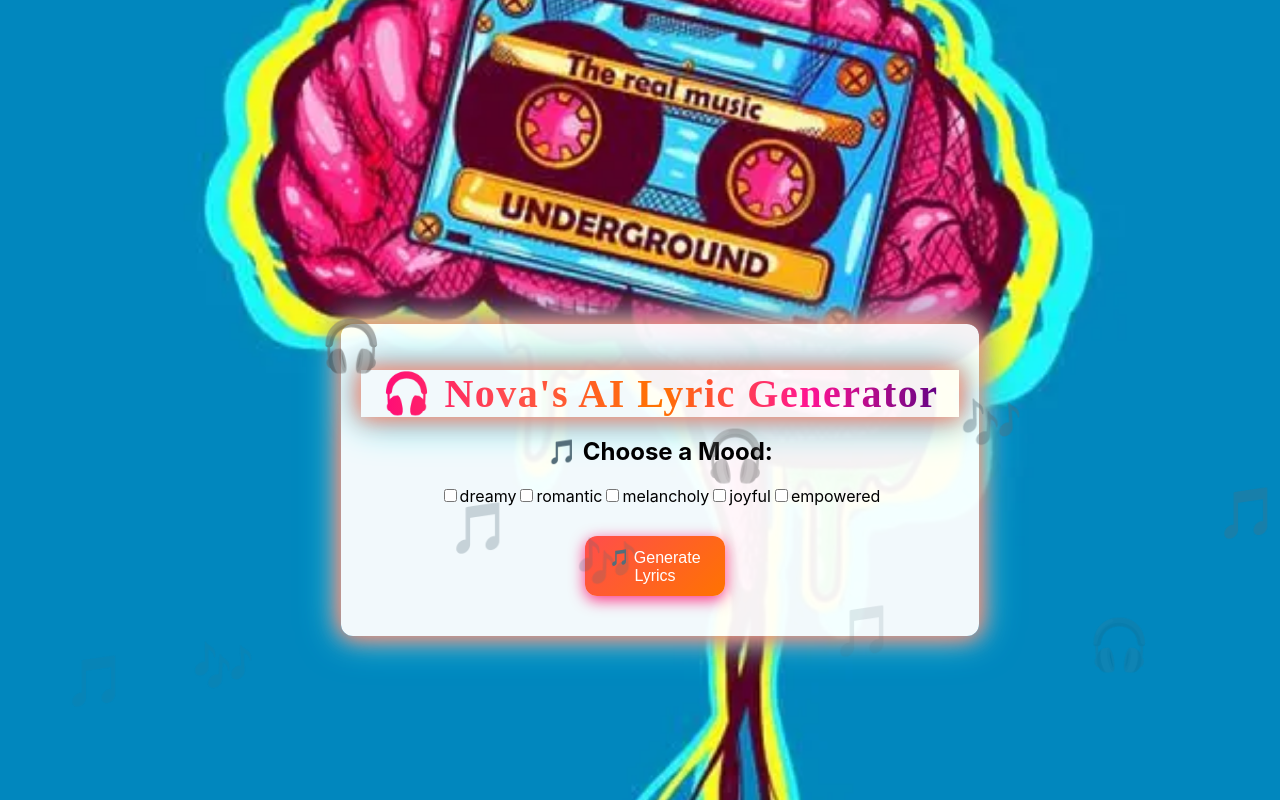
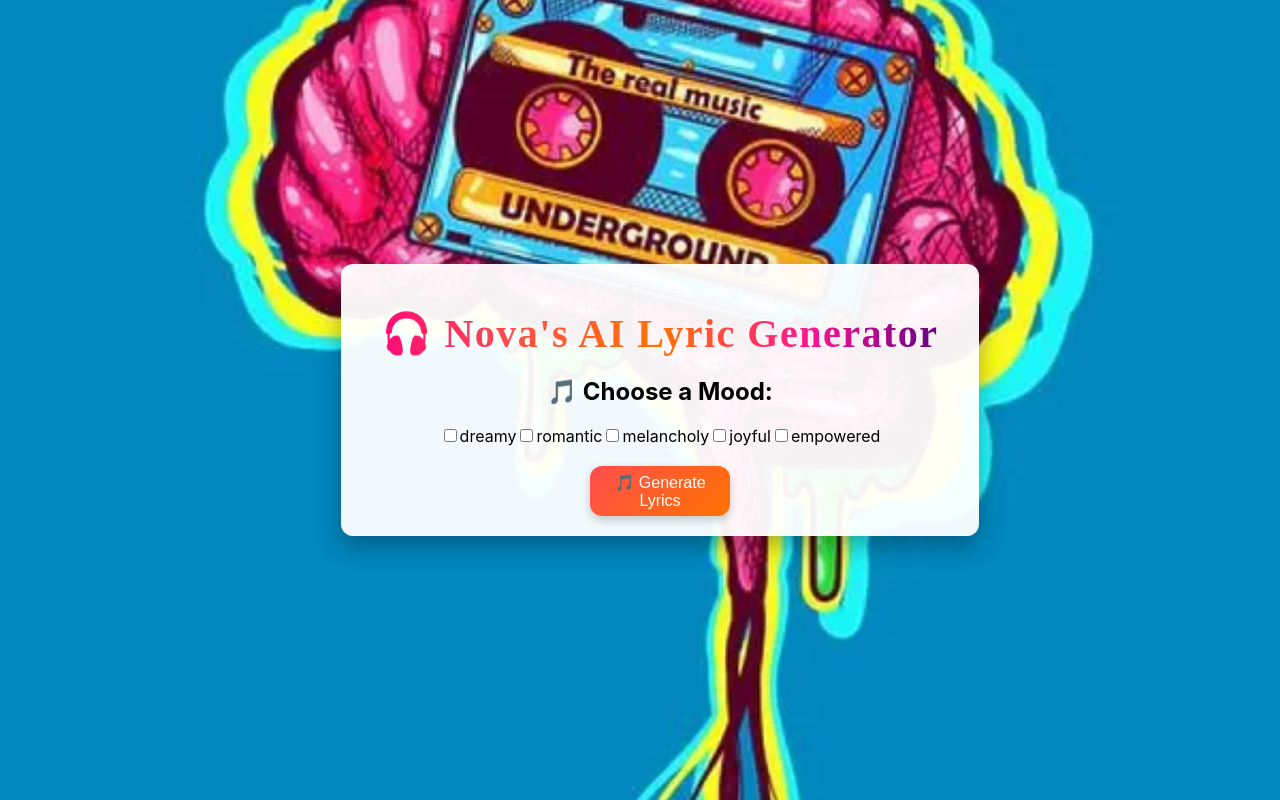
Before and after one commit to KenyettaWebDev82/ai-lyric-frontend, a React (Vite) app: page / in a window 1280 px wide. Built offline with nearby package versions, Linux system fonts and the light colour scheme.

Commit message:
Fresh styles and button fix

```diff
--- a/src/App.css
+++ b/src/App.css
@@ -10,54 +10,115 @@ body {
   align-items: center;
   background: url("../public/vibe2.webp") no-repeat center center fixed;
   background-size: cover;
-  image-rendering: crisp-edges; /* Ensures sharper images */
+  image-rendering: crisp-edges;
   -webkit-transform: translate3d(0, 0, 0);
   -webkit-backface-visibility: hidden;
 }
 
-/* Button container for spacing */
+/* --------------------- */
+/* Main App Container */
+/* --------------------- */
+.app-container {
+  width: 100%;
+  max-width: 1200px;
+  text-align: center;
+  padding: 20px;
+  background: rgba(255, 255, 255, 0.95);
+  border-radius: 12px;
+  box-shadow: 0 10px 25px rgba(0, 0, 0, 0.3);
+}
+
+/* --------------------- */
+/* Header Styles */
+/* --------------------- */
+.app-title {
+  font-family: "Bangers", cursive;
+  font-size: 2.5rem;
+  color: #ff006e;
+  margin-bottom: 20px;
+  letter-spacing: 1.5px;
+  background: linear-gradient(90deg, #ff007f, #ff4d4d, #ff7300, #ff1493, #4b0082);
+  -webkit-background-clip: text;
+  -webkit-text-fill-color: transparent;
+}
+
+/* --------------------- */
+/* Button Container */
+/* --------------------- */
 .button-container {
+  display: flex;
+  justify-content: center;
+  gap: 15px;
   margin-top: 20px;
-  margin-bottom: 20px;
+  align-items: center;
+}
+
+/* --------------------- */
+/* Universal Button Styles */
+/* --------------------- */
+button {
+  width: 140px;
+  height: 50px;
+  padding: 12px 24px;
+  border: none;
+  border-radius: 12px;
+  font-family: "Poppins", sans-serif;
+  font-size: 1rem;
+  cursor: pointer;
+  box-shadow: 0 4px 10px rgba(0, 0, 0, 0.2);
+  transition: all 0.3s ease-in-out;
+  display: flex;
+  align-items: center;
+  justify-content: center;
+  gap: 8px;
 }
 
 /* Generate Lyrics Button */
 .generate-button {
-  padding: 12px 24px;
   background: linear-gradient(135deg, #ff4d4d, #ff7300);
   color: white;
-  font-family: "Poppins", sans-serif;
-  border: none;
-  border-radius: 12px;
-  cursor: pointer;
-  box-shadow: 0 4px 15px rgba(255, 0, 102, 0.8);
-  transition: all 0.3s ease-in-out;
 }
 
 .generate-button:hover {
   background: linear-gradient(135deg, #ff007f, #ff4d4d);
-  box-shadow: 0 0 15px #ff007f, 0 0 25px #ff4d4d;
-  transform: translateY(-3px);
+  color: white;
 }
 
 /* Reset Button */
 .reset-button {
-  background: linear-gradient(135deg, #0f2027, #203a43, #2c5364);
-  color: #fff;
-  padding: 12px 24px;
-  font-family: "Poppins", sans-serif;
-  border-radius: 12px;
-  cursor: pointer;
-  margin-top: 20px;
-  box-shadow: 0 4px 10px rgba(0, 0, 0, 0.4);
+  background: linear-gradient(135deg, #ff007f, #ff4d4d);
+  color: white;
 }
 
 .reset-button:hover {
-  background: linear-gradient(135deg, #2c5364, #203a43, #0f2027);
-  transform: translateY(-3px);
+  background: linear-gradient(135deg, #ff007f, #ff4d4d);
 }
 
-/* Mood background styles */
+/* Copy Button */
+.copy-button {
+  background: linear-gradient(135deg, #ff4d4d, #ff7300);
+  color: #fff;
+}
+
+.copy-button:hover {
+  background: linear-gradient(135deg, #ff007f, #ff4d4d);
+}
+
+/* --------------------- */
+/* Lyrics Container */
+/* --------------------- */
+.lyrics-container {
+  max-height: 400px;
+  width: 90%;
+  padding: 20px;
+  background: rgba(255, 255, 255, 0.95);
+  border-radius: 12px;
+  box-shadow: 0 4px 15px rgba(0, 0, 0, 0.4);
+  margin: 20px auto;
+  overflow-y: auto;
+}
+
+/* Mood Background Styles */
 .lyrics-container.dreamy-bg {
   background: linear-gradient(135deg, #8e44ad, #3498db);
   color: #fff;
@@ -88,19 +149,7 @@ body {
   color: #333;
 }
 
-/* Lyrics container styles */
-.lyrics-container {
-  max-height: 400px;
-  width: 90%;
-  padding: 20px;
-  background: rgba(255, 255, 255, 0.9);
-  border-radius: 12px;
-  box-shadow: 0 4px 15px rgba(0, 0, 0, 0.4);
-  margin: 0 auto;
-  overflow-y: auto;
-}
-
-/* Lyrics title and content styles */
+/* Lyrics Title */
 .lyrics-title {
   font-size: 1.8rem;
   font-weight: bold;
@@ -108,208 +157,19 @@ body {
   margin-bottom: 15px;
 }
 
-/* Main container styling */
-/* Main container styling */
-.app-container {
-  width: 100%; /* Widen container */
-  max-width: 2500px; /* Increase max width */
-  text-align: center;
-  padding: 20px;
-  background: rgba(255, 255, 255, 0.95);
-  border-radius: 12px;
-  box-shadow: 0 10px 25px rgba(0, 0, 0, 0.3);
-  animation: pulseGlow 1.5s infinite alternate;
-  margin-top: 200px; /* Pull down to reveal more of the background */
-  margin-bottom: 40px;
-}
-
-
-/* Header styling */
-.app-title {
-  font-family: "Bangers", cursive;
-  font-size: 2.5rem;
-  color: #ff006e;
-  text-shadow: none;
-  margin-bottom: 20px;
-  letter-spacing: 1.5px;
-  background: linear-gradient(90deg, #ff007f, #ff4d4d, #ff7300, #ff1493, #4b0082);
-  -webkit-background-clip: text;
-  -webkit-text-fill-color: transparent;
-  animation: pulseGlow 1.5s infinite alternate;
-}
-
-/* Glow effect for container */
-@keyframes pulseGlow {
-  0% {
-    box-shadow: 0 0 15px #ff00ff, 0 0 25px #fffc00, 0 0 35px #00fff2;
-  }
-  100% {
-    box-shadow: 0 0 25px #fffc00, 0 0 35px #ff00ff, 0 0 45px #00fff2;
-  }
-}
-
-/* Button container for spacing */
-/* Button Container - Add Flex and Space */
-.button-container {
-  margin-top: 20px;
-  margin-bottom: 20px;
-  display: flex;
-  justify-content: center;
-  gap: 15px; /* Adds space between buttons */
-}
-
-
-/* Generate Lyrics Button */
-.generate-button {
-  padding: 12px 24px;
-  background: linear-gradient(135deg, #ff4d4d, #ff7300);
-  color: white;
-  font-family: "Poppins", sans-serif;
-  border: none;
-  border-radius: 12px;
-  cursor: pointer;
-  box-shadow: 0 4px 15px rgba(255, 0, 102, 0.8);
-  transition: all 0.3s ease-in-out;
-}
-
-.generate-button:hover {
-  background: linear-gradient(135deg, #ff007f, #ff4d4d);
-  box-shadow: 0 0 15px #ff007f, 0 0 25px #ff4d4d;
-  transform: translateY(-3px);
-}
-
-/* Reset Button */
-.reset-button {
-  padding: 12px 24px;
-  background: linear-gradient(135deg, #ff4d4d, #ff7300);
-  color: white;
-  font-family: "Poppins", sans-serif;
-  border: none;
-  border-radius: 12px;
-  cursor: pointer;
-  box-shadow: 0 4px 15px rgba(255, 0, 102, 0.8);
-  transition: all 0.3s ease-in-out;
-}
-
-.reset-button:hover {
- background: linear-gradient(135deg, #ff007f, #ff4d4d);
-  box-shadow: 0 0 15px #ff007f, 0 0 25px #ff4d4d;
-  transform: translateY(-3px);
-}
-
-/* Copy Button - Same as Reset */
-.copy-button {
-  padding: 12px 24px;
-  background: linear-gradient(135deg, #ff4d4d, #ff7300);
-  color: white;
-  font-family: "Poppins", sans-serif;
-  border: none;
-  border-radius: 12px;
-  cursor: pointer;
-  box-shadow: 0 4px 15px rgba(255, 0, 102, 0.8);
-  transition: all 0.3s ease-in-out;
-}
-
-.copy-button:hover {
-  background: linear-gradient(135deg, #ff007f, #ff4d4d);
-  box-shadow: 0 0 15px #ff007f, 0 0 25px #ff4d4d;
-  transform: translateY(-3px);
-}
-
-button {
-  padding: 12px 24px;
-  font-size: 1rem;
-  border-radius: 12px;
-  box-shadow: 0 4px 15px rgba(255, 0, 102, 0.8);
-  transition: all 0.3s ease-in-out;
-  cursor: pointer;
-  margin-top: 10px;
-  margin-right: 10px;
-}
-
-/* Ensure both buttons are the same width */
-button.generate-button,
-button.reset-button,
-button.copy-button {
-  width: 140px;
-  height: 60px;
-  padding: 12px 24px;
-  font-family: "Poppins", sans-serif;
-  font-size: 1rem;
-  box-sizing: border-box;
-}
-
-/* Container to evenly space buttons */
-.button-container {
-  display: flex;
-  justify-content: center;
-  gap: 15px;
-  margin-top: 20px;
-}
-
-/* Mood background styles */
-.dreamy-bg {
-  background: linear-gradient(135deg, #8e44ad, #3498db);
-  color: #fff;
-}
-
-.romantic-bg {
-  background: linear-gradient(135deg, #ff007f, #ff4d4d);
-  color: #fff;
-}
-
-.melancholy-bg {
-  background: linear-gradient(135deg, #2c3e50, #4b0082);
-  color: #fff;
-}
-
-.joyful-bg {
-  background: linear-gradient(135deg, #ff7300, #ffeb3b);
-  color: #333;
-}
-
-.empowered-bg {
-  background: linear-gradient(135deg, #ff1493, #4b0082);
-  color: #fff;
-}
-
-.default-bg {
-  background: linear-gradient(to right, #e0eafc, #cfdef3);
-  color: #333;
-}
-
-/* Lyrics container styles */
-.lyrics-container {
-  max-height: 400px;
-  width: 90%;
-  padding: 20px;
-  background: rgba(255, 255, 255, 0.95);
-  border-radius: 12px;
-  box-shadow: 0 4px 15px rgba(0, 0, 0, 0.4);
-  margin: 20px auto;
-  overflow-y: auto;
-  scroll-behavior: smooth;
-}
-
-
-/* Lyrics title and content styles */
-.lyrics-title {
-  font-size: 1.8rem;
-  font-weight: bold;
-  color: #fff;
-  margin-bottom: 15px;
-}
-
+/* Lyrics Content */
 .lyrics-content {
   white-space: pre-wrap;
   font-size: 1.2rem;
   font-family: "Courier New", Courier, monospace;
-  color: #000; /* 🎨 Black for better visibility */
+  color: #000;
   line-height: 1.6;
   margin-top: 10px;
 }
 
+/* --------------------- */
 /* Falling Music Notes Animation */
+/* --------------------- */
 @keyframes fall {
   0% {
     transform: translateY(-10%);
@@ -321,85 +181,26 @@ button.copy-button {
   }
 }
 
-/* Individual music note styles */
 .music-note {
   position: fixed;
   top: -10%;
   font-size: 50px;
-  color: #111; /* Back to Black */
+  color: #111;
   opacity: 0.6;
   pointer-events: none;
   animation: fall linear infinite;
 }
 
-/* Generate 30 music notes with different speeds and delays */
-.music-note:nth-child(1) {
-  left: 5%;
-  animation-duration: 6s;
-  animation-delay: 0s;
+/* --------------------- */
+/* Mobile Media Queries */
+/* --------------------- */
+@media (max-width: 768px) {
+  .button-container {
+    flex-direction: column;
+    gap: 10px;
+  }
+
+  button {
+    width: 100%;
+  }
 }
-
-.music-note:nth-child(2) {
-  left: 15%;
-  animation-duration: 5s;
-  animation-delay: 1s;
-}
-
-.music-note:nth-child(3) {
-  left: 25%;
-  animation-duration: 7s;
-  animation-delay: 2s;
-}
-
-.music-note:nth-child(4) {
-  left: 35%;
-  animation-duration: 5.5s;
-  animation-delay: 1.5s;
-}
-
-.music-note:nth-child(5) {
-  left: 45%;
-  animation-duration: 6.5s;
-  animation-delay: 0.5s;
-}
-
-.music-note:nth-child(6) {
-  left: 55%;
-  animation-duration: 5.8s;
-  animation-delay: 1.8s;
-}
-
-.music-note:nth-child(7) {
-  left: 65%;
-  animation-duration: 6.2s;
-  animation-delay: 0.2s;
-}
-
-.music-note:nth-child(8) {
-  left: 75%;
-  animation-duration: 7.2s;
-  animation-delay: 1.2s;
-}
-
-.music-note:nth-child(9) {
-  left: 85%;
-  animation-duration: 5.5s;
-  animation-delay: 0.7s;
-}
-
-.music-note:nth-child(10) {
-  left: 95%;
-  animation-duration: 6.5s;
-  animation-delay: 0.9s;
-}
-
-/* Container for falling notes */
-.falling-notes {
-  position: fixed;
-  top: 0;
-  left: 0;
-  width: 100vw;
-  height: 100vh;
-  pointer-events: none;
-  overflow: hidden;
-}
--- a/src/App.jsx
+++ b/src/App.jsx
@@ -81,10 +81,10 @@ function App() {
       {!loading && lyrics && (
         <div className="button-container">
           <button onClick={handleReset} className="reset-button">
-            🔄 Reset
+            Reset
           </button>
           <button onClick={handleCopyLyrics} className="copy-button">
-            📋 Copy
+            Copy
           </button>
         </div>
       )}
```
Also changed, not shown: 4 other files (tests, documents, lock files or other folders).
